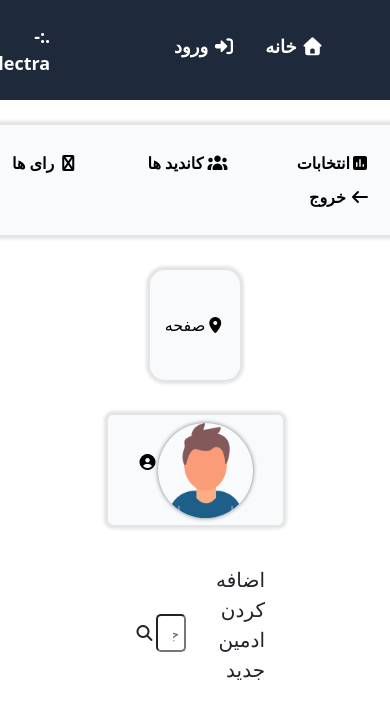
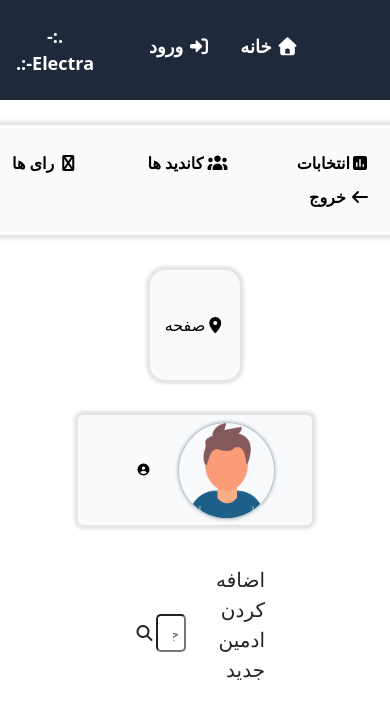
Before and after one commit to Majholl/electra, a Django app: page /admins/add in a window 390 px wide; the page is wider, and only the part inside the window is pictured. Shown: the top 722 px of that part. Run offline with Django 5.2, Linux system fonts and the light colour scheme; parts of the project's set-up code (start-up, migrations or seed data) failed here and were passed over; some libraries are stand-ins or nearby versions.

Commit message:
fixed bugs of sidebar responsiveness

```diff
--- a/static/css/admin/sidebar.css
+++ b/static/css/admin/sidebar.css
@@ -44,7 +44,7 @@
 
 .dashboard-menu {
     display: flex;
-    min-width: 500px;
+    min-width: 450px;
     width: 60%;
     height: 110px;
     margin: 25px 10px 10px 10px;
@@ -65,6 +65,7 @@
 .dashboard-menu-options {
     display: flex;
     flex-wrap: wrap;
+    overflow: auto;
 
 }
 
@@ -182,6 +183,16 @@ img {
 
 
 @media (max-width: 576px) {
+    .userlogged-in {
+        width: 60%;
+        flex-wrap: wrap;
+    }
+    .admin-info-section p {
+        font-size: 12px;
+        width: max-content;
+        margin: 0px 10px 0px;
+    }
+
     .main-sidebar {
         display: flex;
         flex-direction: column;
@@ -190,8 +201,14 @@ img {
 
     .dashboard-menu{
         width: stretch;
+        min-width: 500px;
     }
-
+    .container-fluid {
+        width: fit-content;
+    }
+    .logo-section {
+        width: inherit;
+    }
     .options {
         width: auto;
         flex-wrap: wrap;
@@ -199,18 +216,10 @@ img {
 }
 
 
-/*
-@media (max-width: 576px) {
-    .dashboard-home-admin {
-        grid-template-columns: 1fr;
+
+@media (width < 1200px) {
+    .admin-info-section {
+        font-size: 10px;
+        margin: 0px 10px;
     }
-
-    .dahs ul a {
-        font-size: 15px;
-    }
-
-    .dahs ul li i {
-        width: 64px;
-        height: 64px;
-        font-size: 28px;
-    } */
+}
```
